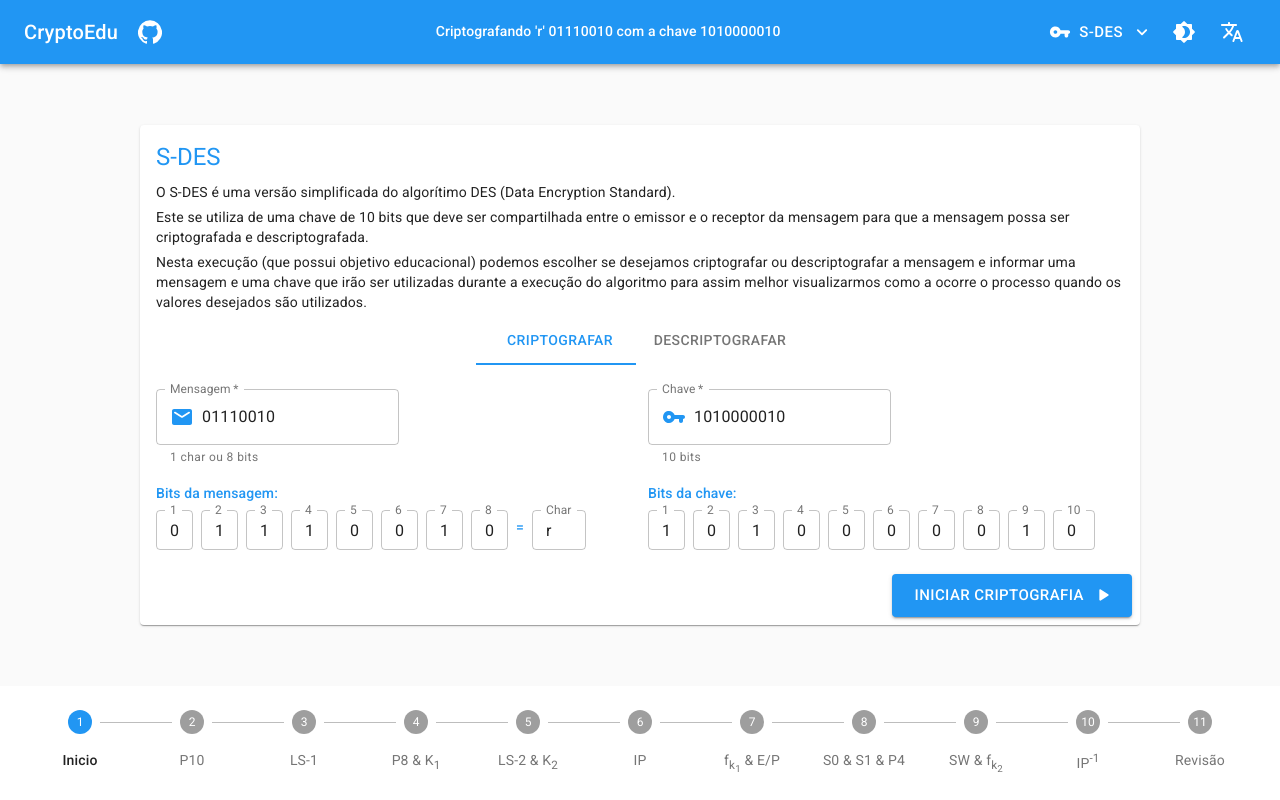
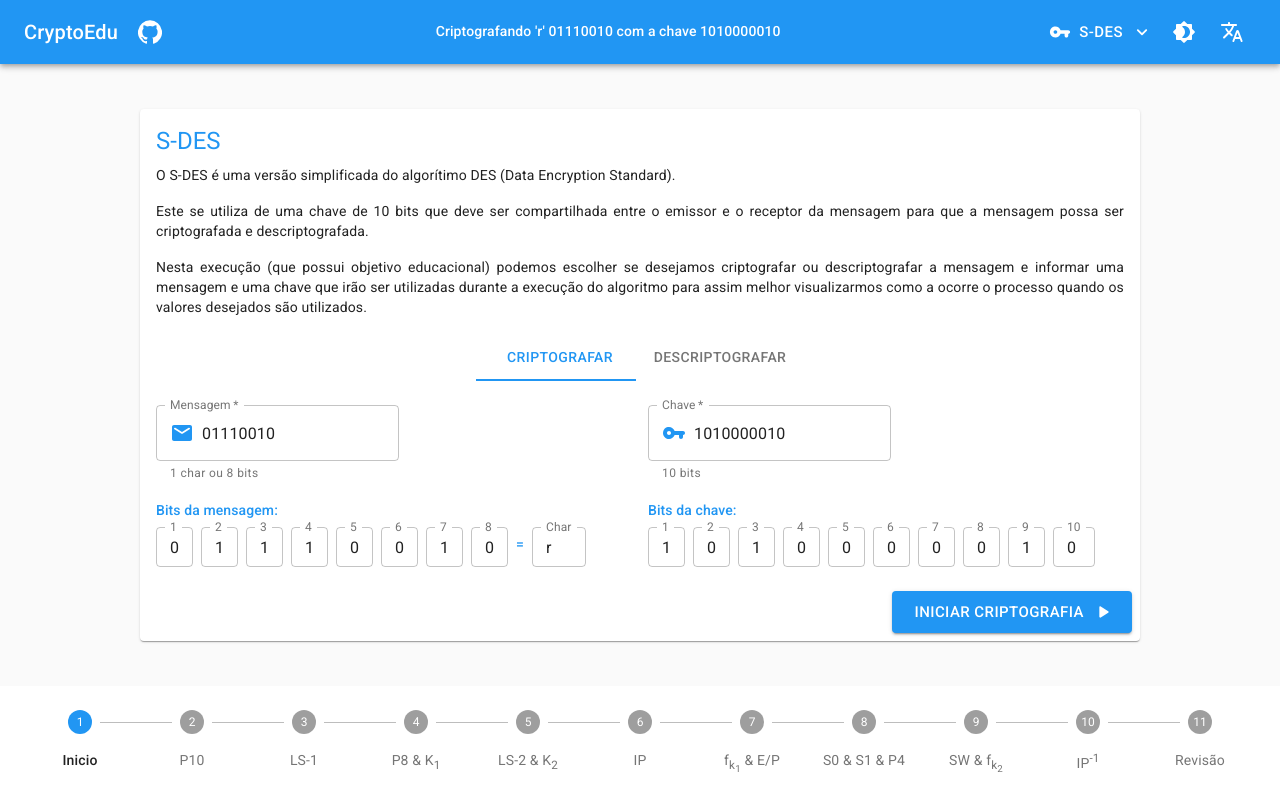
Before and after one commit to TanielianVB/CryptoEdu, a React (Create React App) app in the folder cryptoedu-app/: page / in a window 1280 px wide. Built offline with nearby package versions, Linux system fonts and the light colour scheme.

Commit message:
Enhanced ExplanationText

```diff
--- a/cryptoedu-app/src/components/ExplanationText/ExplanationText.tsx
+++ b/cryptoedu-app/src/components/ExplanationText/ExplanationText.tsx
@@ -7,7 +7,7 @@ interface ExplanationTextProps {
 
 function ExplanationText(props: ExplanationTextProps) {
   return (
-    <Typography variant="body2" component="p" gutterBottom>
+    <Typography variant="body2" component="p" paragraph align="justify">
       {props.children}
     </Typography>
   );
```
